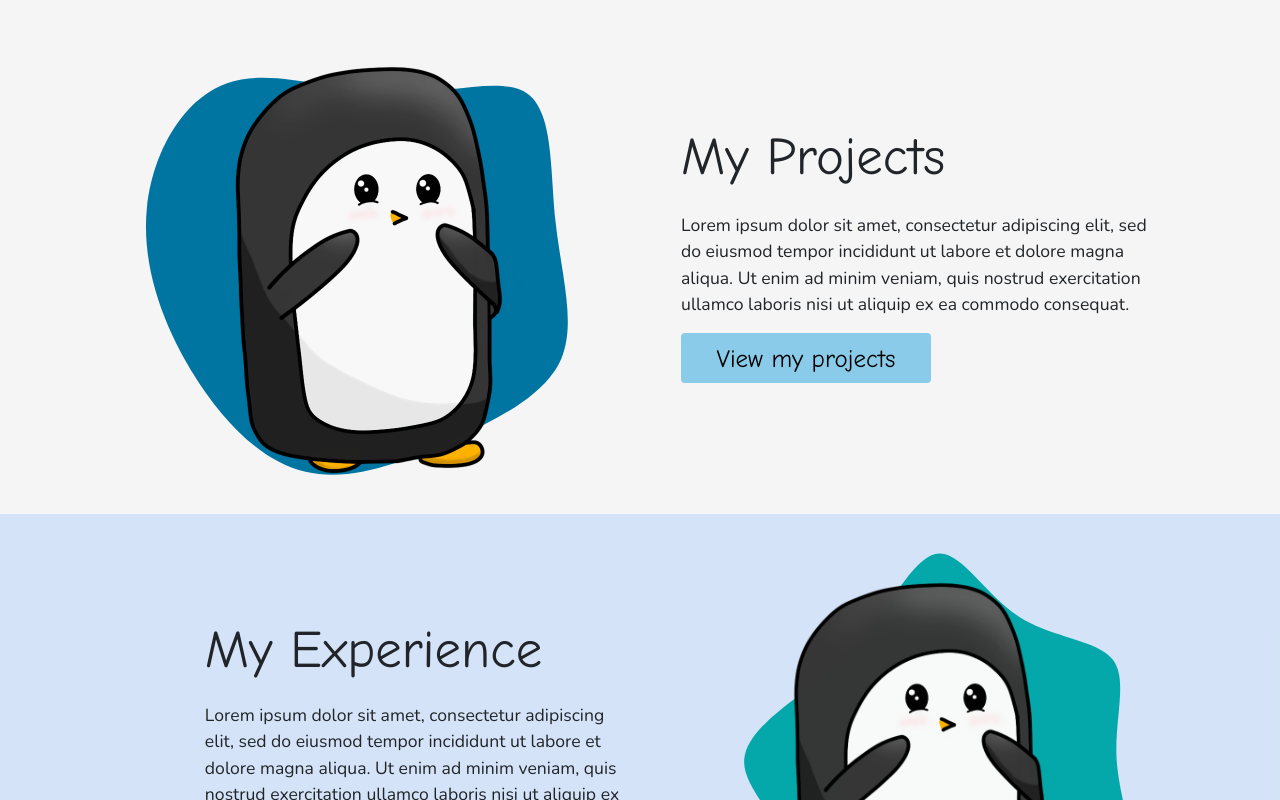
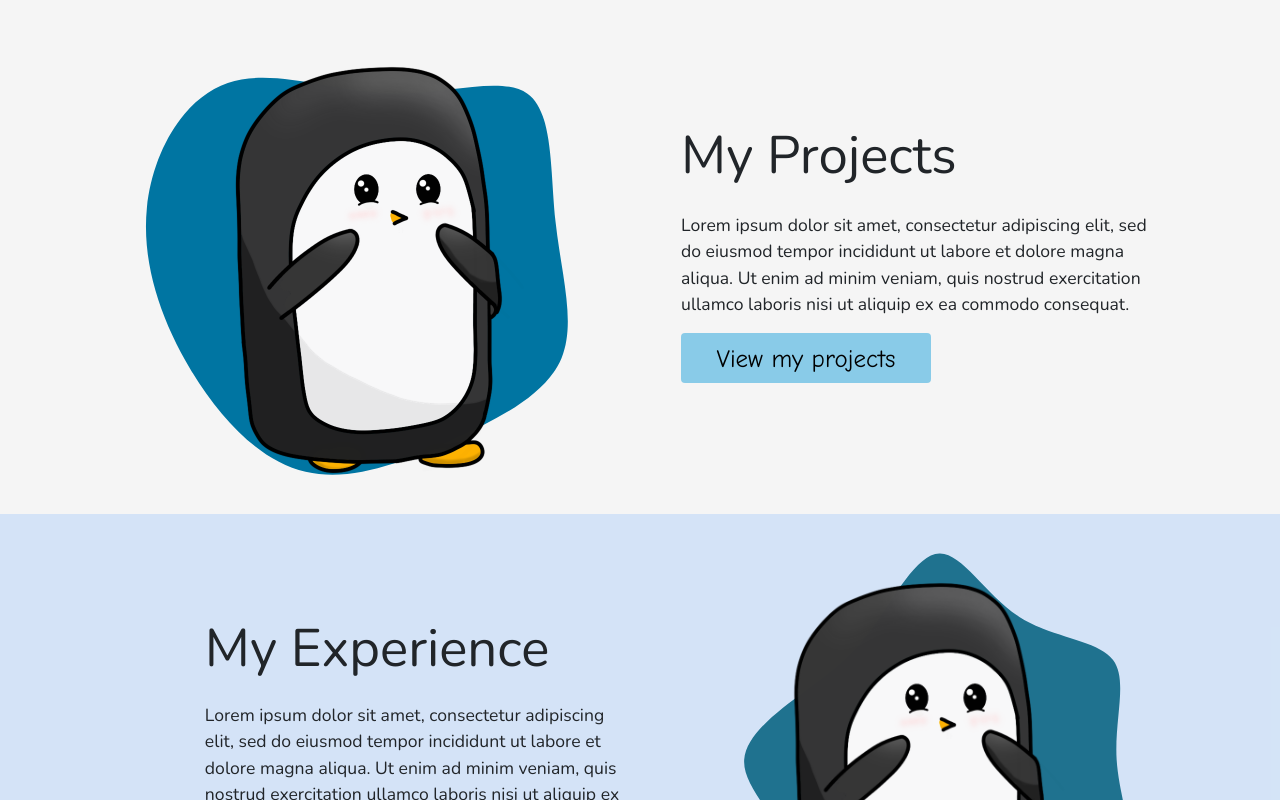
Before and after one commit to mcpenguin/the-arctic-blog, a React (Create React App) app: page / in a window 1280 px wide. Shown: the part 1660-2460 px from the top of the page. Built offline with nearby package versions, Linux system fonts and the light colour scheme.

Commit message:
change heading font and experience blob color

```diff
--- a/src/index.css
+++ b/src/index.css
@@ -73,8 +73,8 @@
 }
 
 .page-text-div h2 {
-    font-family: 'Comic Neue', sans-serif;
-    font-weight: 400;
+    font-family: 'nunito', sans-serif;
+    font-weight: 300;
     margin-bottom: 5%;
     font-size: 3em;
 }
```
Also changed, not shown: src/components/MyExperience/blob-experience.svg.
